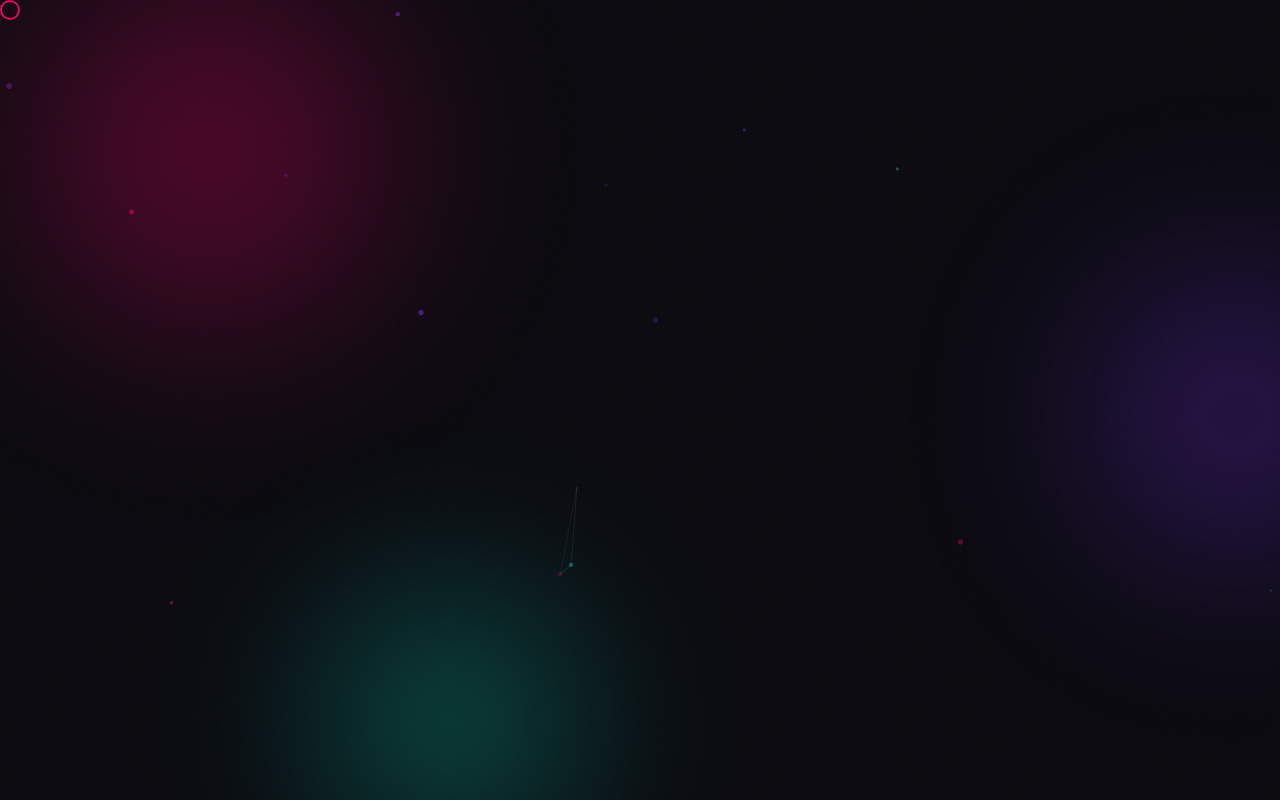
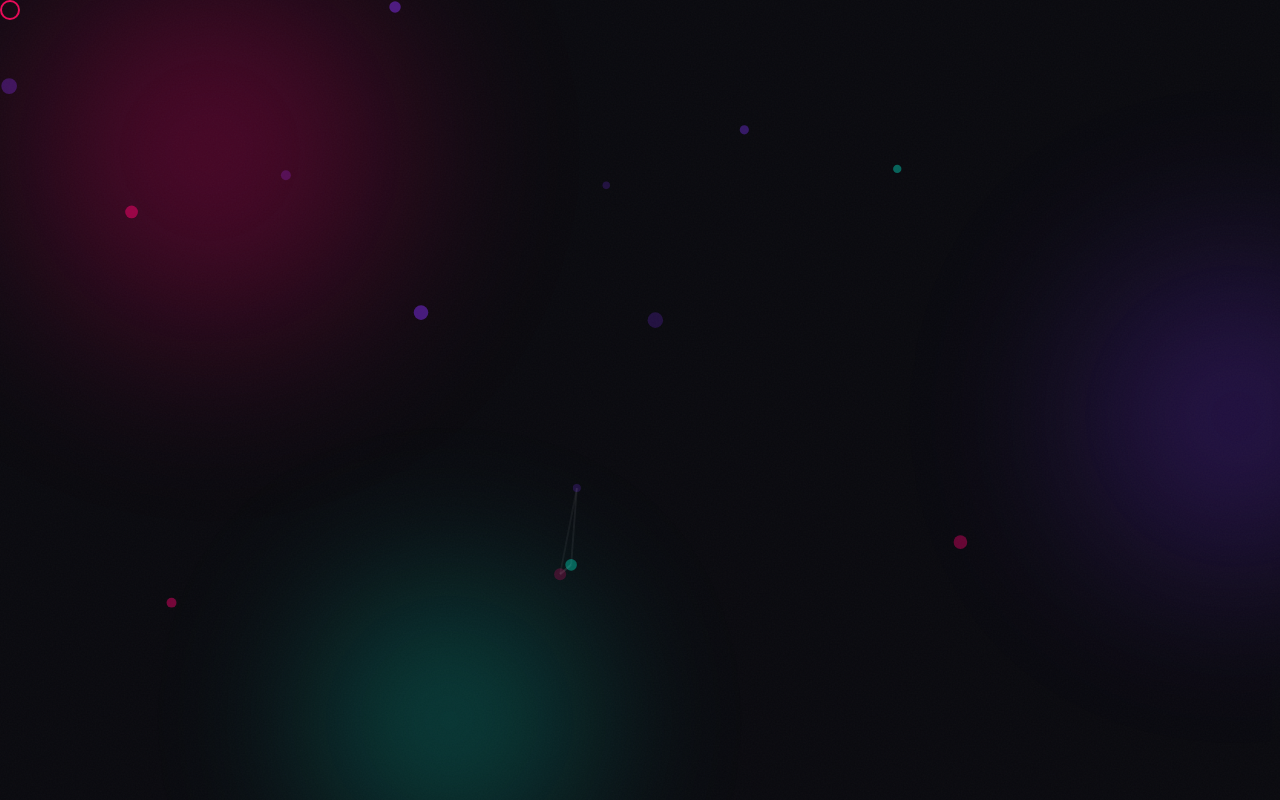
Before and after one commit to gepstein23/GenevieveEpsteinDotCom, a React (Vite) app: page / in a window 1280 px wide. Shown: the top 800 px of the page. Built offline with nearby package versions, Linux system fonts and the light colour scheme.

Commit message:
particles

```diff
--- a/src/components/ParticleBackground/particlesConfig.ts
+++ b/src/components/ParticleBackground/particlesConfig.ts
@@ -26,7 +26,7 @@ export const particlesConfig: ISourceOptions = {
       value: { min: 0.2, max: 0.5 },
     },
     size: {
-      value: { min: 1, max: 3 },
+      value: { min: 3, max: 8 },
     },
     move: {
       enable: true,
@@ -40,8 +40,8 @@ export const particlesConfig: ISourceOptions = {
       enable: true,
       distance: 150,
       color: '#ffffff',
-      opacity: 0.08,
-      width: 1,
+      opacity: 0.12,
+      width: 2,
     },
   },
   interactivity: {
```
